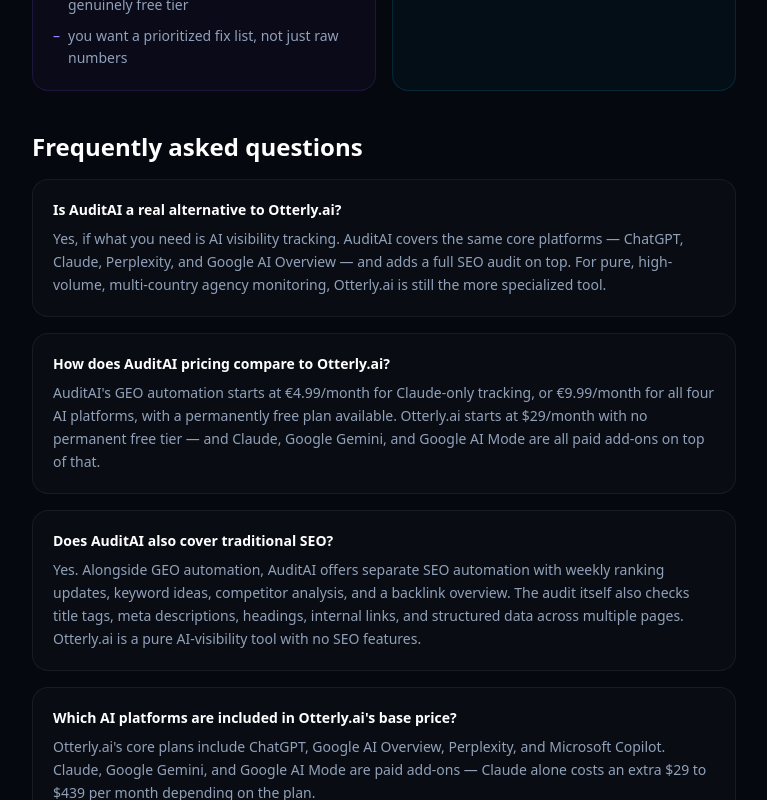
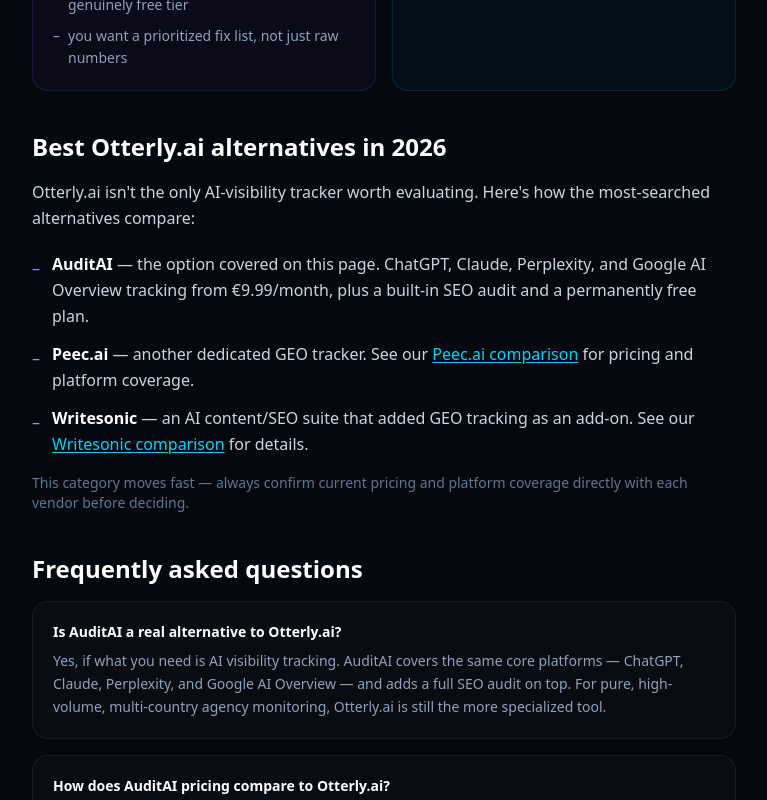
Before and after one commit to davinciyaner/aiaudit, a Next.js app in the folder frontend/: page /en/compare/otterly-alternative in a window 1280 px wide. Shown: the part 3140-3940 px from the top of the page, without its empty margins (256-1023 px from the left). Built offline with nearby package versions, Linux system fonts and the light colour scheme.

Commit message:
blog updated + sitemap

```diff
--- a/frontend/src/app/blog/geo-optimierung-2026/page.js
+++ b/frontend/src/app/blog/geo-optimierung-2026/page.js
@@ -5,8 +5,8 @@
 
 export const metadata = {
     title: 'Was ist GEO? Generative Engine Optimization einfach erklärt (+ Checkliste 2026)',
-    description: 'GEO (Generative Engine Optimization) bezeichnet die Optimierung von Content für KI-Antworten wie ChatGPT, Claude und Google AI Overview. Definition, Unterschied zu SEO und 19-Punkte-Checkliste.',
-    keywords: 'was ist geo, GEO Optimierung, Generative Engine Optimization, ChatGPT SEO, KI Suchmaschinenoptimierung, ChatGPT Sichtbarkeit, Claude Sichtbarkeit, llms.txt, KI Sichtbarkeit, GEO SEO Unterschied',
+    description: 'GEO (Generative Engine Optimization) bezeichnet die Optimierung von Content für KI-Antworten wie ChatGPT, Claude und Google AI Overview. Definition, Unterschied zu SEO, 19-Punkte-Checkliste und wie du eine GEO-Strategie 2026 Schritt für Schritt aufbaust.',
+    keywords: 'was ist geo, GEO Optimierung, Generative Engine Optimization, ChatGPT SEO, KI Suchmaschinenoptimierung, ChatGPT Sichtbarkeit, Claude Sichtbarkeit, llms.txt, KI Sichtbarkeit, GEO SEO Unterschied, geo strategie 2026, geo strategie aufbauen',
     alternates: {
         canonical: 'https://www.sitecheckai.dev/blog/geo-optimierung-2026',
         languages: {
@@ -16,7 +16,7 @@
     },
     openGraph: {
         title: 'Was ist GEO? Generative Engine Optimization einfach erklärt (+ Checkliste 2026)',
-        description: 'GEO (Generative Engine Optimization) erklärt: Definition, Unterschied zu SEO und konkrete Checkliste mit 19 Signalen für ChatGPT, Claude und Google AI Overview.',
+        description: 'GEO (Generative Engine Optimization) erklärt: Definition, Unterschied zu SEO, konkrete Checkliste mit 19 Signalen und eine GEO-Strategie 2026 zum Aufbauen in drei Phasen.',
         url: 'https://www.sitecheckai.dev/blog/geo-optimierung-2026',
         type: 'article',
         locale: 'de_DE',
@@ -27,7 +27,7 @@
     '@context': 'https://schema.org',
     '@type': 'Article',
     headline: 'Was ist GEO? Generative Engine Optimization einfach erklärt (+ Checkliste 2026)',
-    description: 'GEO (Generative Engine Optimization) bezeichnet die Optimierung von Content für KI-Antworten wie ChatGPT, Claude und Google AI Overview. Definition, Unterschied zu SEO und 19-Punkte-Checkliste.',
+    description: 'GEO (Generative Engine Optimization) bezeichnet die Optimierung von Content für KI-Antworten wie ChatGPT, Claude und Google AI Overview. Definition, Unterschied zu SEO, 19-Punkte-Checkliste und wie du eine GEO-Strategie 2026 Schritt für Schritt aufbaust.',
     image: 'https://www.sitecheckai.dev/blog/geo-optimierung-2026/opengraph-image',
     datePublished: '2026-06-10T09:00:00+02:00',
     dateModified: '2026-08-24T09:00:00+02:00',
@@ -254,6 +254,7 @@
                             ))}
                             <li><a href="#ki-modelle" className="text-slate-400 hover:text-cyan-300 transition-colors">Welche KI-Modelle profitieren von GEO?</a></li>
                             <li><a href="#quick-wins" className="text-slate-400 hover:text-cyan-300 transition-colors">10 GEO-Quick-Wins</a></li>
+                            <li><a href="#geo-strategie" className="text-slate-400 hover:text-cyan-300 transition-colors">GEO-Strategie 2026 aufbauen</a></li>
                             <li><a href="#faq" className="text-slate-400 hover:text-cyan-300 transition-colors">Häufige Fragen</a></li>
                         </ol>
                     </nav>
@@ -411,6 +412,39 @@
                         </div>
                     </section>
 
+                    <section id="geo-strategie" className="scroll-mt-28">
+                        <h2 className="text-2xl font-bold text-white mb-4">GEO-Strategie 2026 aufbauen: Schritt-für-Schritt</h2>
+                        <p>
+                            Die 10 Quick-Wins oben sind einzelne Hebel - eine GEO-Strategie 2026 bringt sie in eine sinnvolle Reihenfolge, in drei Phasen:
+                        </p>
+                        <div className="space-y-5 mt-5">
+                            <div>
+                                <h3 className="text-lg font-semibold text-white mb-2">Phase 1: Technisches Fundament (Woche 1)</h3>
+                                <p className="text-sm text-slate-400">
+                                    robots.txt für KI-Crawler öffnen, Organization- und FAQ-Schema einbauen, Sitemap aktuell halten. Reine Konfigurationsänderungen, die KI-Crawler innerhalb weniger Tage aufnehmen.
+                                </p>
+                            </div>
+                            <div>
+                                <h3 className="text-lg font-semibold text-white mb-2">Phase 2: Zitierbarer Content (Woche 2-4)</h3>
+                                <p className="text-sm text-slate-400">
+                                    Klare Produktdefinition, konkrete Zahlen/Statistiken und eine About-Seite mit echten E-E-A-T-Signalen ergänzen. Das entscheidet, ob KI-Modelle deine Seite überhaupt als zitierfähig einstufen.
+                                </p>
+                            </div>
+                            <div>
+                                <h3 className="text-lg font-semibold text-white mb-2">Phase 3: Monitoring & Nachschärfen (laufend)</h3>
+                                <p className="text-sm text-slate-400">
+                                    GEO wirkt nicht sofort und nicht einmalig - regelmäßig prüfen, ob ChatGPT, Claude, Perplexity und Google AI Overview deine Website erwähnen, und bei Lücken gezielt nachbessern statt zu raten.
+                                </p>
+                            </div>
+                        </div>
+                        <p className="mt-4">
+                            Für Phase 3 lohnt sich automatisiertes statt manuelles Prüfen - dazu mehr in unserem Artikel zur{' '}
+                            <Link href="/blog/seo-geo-automatisierung" className="text-cyan-400 hover:text-cyan-300 underline underline-offset-2">
+                                SEO- und GEO-Automatisierung
+                            </Link>.
+                        </p>
+                    </section>
+
                     <section id="faq" className="scroll-mt-28">
                         <h2 className="text-2xl font-bold text-white mb-4">Häufige Fragen zu GEO</h2>
                         <div className="space-y-4">
--- a/frontend/src/app/blog/seo-test-vs-agentur/page.js
+++ b/frontend/src/app/blog/seo-test-vs-agentur/page.js
@@ -4,8 +4,8 @@
 
 export const metadata = {
     title: 'SEO-Test selbst machen oder Agentur beauftragen? Der ehrliche Kostenvergleich',
-    description: 'SEO-Audit selbst durchführen vs. SEO-Agentur beauftragen: Kosten, was jede Option wirklich abdeckt, und für wen sich was lohnt - ohne Verkaufsrhetorik.',
-    keywords: 'seo test vs agentur, seo audit selbst machen, seo agentur kosten, seo agentur oder selbst machen, lohnt sich seo agentur, seo selbst optimieren',
+    description: 'SEO-Check selbst durchführen oder eine SEO-Check-Agentur beauftragen: Kosten, was jede Option wirklich abdeckt, und für wen sich was lohnt - ohne Verkaufsrhetorik.',
+    keywords: 'seo test vs agentur, seo audit selbst machen, seo agentur kosten, seo agentur oder selbst machen, lohnt sich seo agentur, seo selbst optimieren, seo-check agentur, seo check agentur',
     alternates: {
         canonical: 'https://www.sitecheckai.dev/blog/seo-test-vs-agentur',
         languages: {
@@ -15,7 +15,7 @@
     },
     openGraph: {
         title: 'SEO-Test selbst machen oder Agentur beauftragen? Der ehrliche Kostenvergleich',
-        description: 'Kosten, Leistungsumfang und für wen sich was lohnt - der ehrliche Vergleich ohne Verkaufsrhetorik.',
+        description: 'SEO-Check selbst machen oder SEO-Check-Agentur beauftragen: Kosten, Leistungsumfang und für wen sich was lohnt - der ehrliche Vergleich ohne Verkaufsrhetorik.',
         url: 'https://www.sitecheckai.dev/blog/seo-test-vs-agentur',
         type: 'article',
         locale: 'de_DE',
@@ -26,7 +26,7 @@
     '@context': 'https://schema.org',
     '@type': 'Article',
     headline: 'SEO-Test selbst machen oder Agentur beauftragen? Der ehrliche Kostenvergleich',
-    description: 'SEO-Audit selbst durchführen vs. SEO-Agentur beauftragen: Kosten, was jede Option wirklich abdeckt, und für wen sich was lohnt.',
+    description: 'SEO-Check selbst durchführen oder eine SEO-Check-Agentur beauftragen: Kosten, was jede Option wirklich abdeckt, und für wen sich was lohnt.',
     image: 'https://www.sitecheckai.dev/blog/seo-test-vs-agentur/opengraph-image',
     datePublished: '2026-07-26T09:00:00+02:00',
     dateModified: '2026-07-30T09:00:00+02:00',
@@ -148,7 +148,7 @@
                         SEO-Test selbst machen oder Agentur beauftragen?
                     </h1>
                     <p className="text-lg text-slate-400 leading-relaxed">
-                        Die ehrliche Antwort: Es kommt darauf an, was dein eigentliches Problem ist. Ein automatisierter SEO-Test und eine SEO-Agentur lösen unterschiedliche Probleme - hier der Vergleich ohne Verkaufsrhetorik, inklusive echter Preisspannen.
+                        Die ehrliche Antwort: Es kommt darauf an, was dein eigentliches Problem ist. Egal ob du nach einem SEO-Check, einer SEO-Check-Agentur oder einem eigenständigen SEO-Test suchst - ein automatisiertes Tool und eine SEO-Agentur lösen unterschiedliche Probleme. Hier der Vergleich ohne Verkaufsrhetorik, inklusive echter Preisspannen.
                     </p>
                     <div className="mt-5 flex items-center gap-2 text-xs text-slate-600">
                         <Link href="/about" className="flex items-center gap-2 hover:text-slate-300 transition-colors">
--- a/frontend/src/app/en/compare/otterly-alternative/page.js
+++ b/frontend/src/app/en/compare/otterly-alternative/page.js
@@ -5,7 +5,7 @@
 export const metadata = {
     title: 'Otterly.ai Alternative: How AuditAI Compares (2026)',
     description: 'Looking for an Otterly.ai alternative? AuditAI tracks AI visibility across ChatGPT, Claude, Perplexity & Google AI Overview from €9.99/month — plus a built-in SEO audit and a real free plan.',
-    keywords: 'otterly alternative, otterly.ai alternative, otterly ai competitor, cheap ai visibility tool, geo tracking tool, ai visibility software',
+    keywords: 'otterly alternative, otterly.ai alternative, otterly ai competitor, best otterly ai alternatives, otterly ai alternatives, cheap ai visibility tool, geo tracking tool, ai visibility software',
     alternates: {
         canonical: 'https://www.sitecheckai.dev/en/compare/otterly-alternative',
         languages: {
@@ -282,6 +282,30 @@
                     </section>
 
                     <section>
+                        <h2 className="text-2xl font-bold text-white mb-4">Best Otterly.ai alternatives in 2026</h2>
+                        <p>
+                            Otterly.ai isn't the only AI-visibility tracker worth evaluating. Here's how the most-searched alternatives compare:
+                        </p>
+                        <ul className="mt-5 space-y-3">
+                            <li className="flex items-start gap-3">
+                                <span className="text-violet-400 shrink-0 mt-1">–</span>
+                                <span><strong className="text-white">AuditAI</strong> — the option covered on this page. ChatGPT, Claude, Perplexity, and Google AI Overview tracking from €9.99/month, plus a built-in SEO audit and a permanently free plan.</span>
+                            </li>
+                            <li className="flex items-start gap-3">
+                                <span className="text-violet-400 shrink-0 mt-1">–</span>
+                                <span><strong className="text-white">Peec.ai</strong> — another dedicated GEO tracker. See our <Link href="/en/compare/peec-alternative" className="text-cyan-400 hover:text-cyan-300 underline underline-offset-2">Peec.ai comparison</Link> for pricing and platform coverage.</span>
+                            </li>
+                            <li className="flex items-start gap-3">
+                                <span className="text-violet-400 shrink-0 mt-1">–</span>
+                                <span><strong className="text-white">Writesonic</strong> — an AI content/SEO suite that added GEO tracking as an add-on. See our <Link href="/en/compare/writesonic-alternative" className="text-cyan-400 hover:text-cyan-300 underline underline-offset-2">Writesonic comparison</Link> for details.</span>
+                            </li>
+                        </ul>
+                        <p className="mt-4 text-sm text-slate-500">
+                            This category moves fast — always confirm current pricing and platform coverage directly with each vendor before deciding.
+                        </p>
+                    </section>
+
+                    <section>
                         <h2 className="text-2xl font-bold text-white mb-4">Frequently asked questions</h2>
                         <div className="space-y-4">
                             {faqLd.mainEntity.map((faq, i) => (
```
Also changed, not shown: 1 other file (tests, documents, lock files or other folders).
